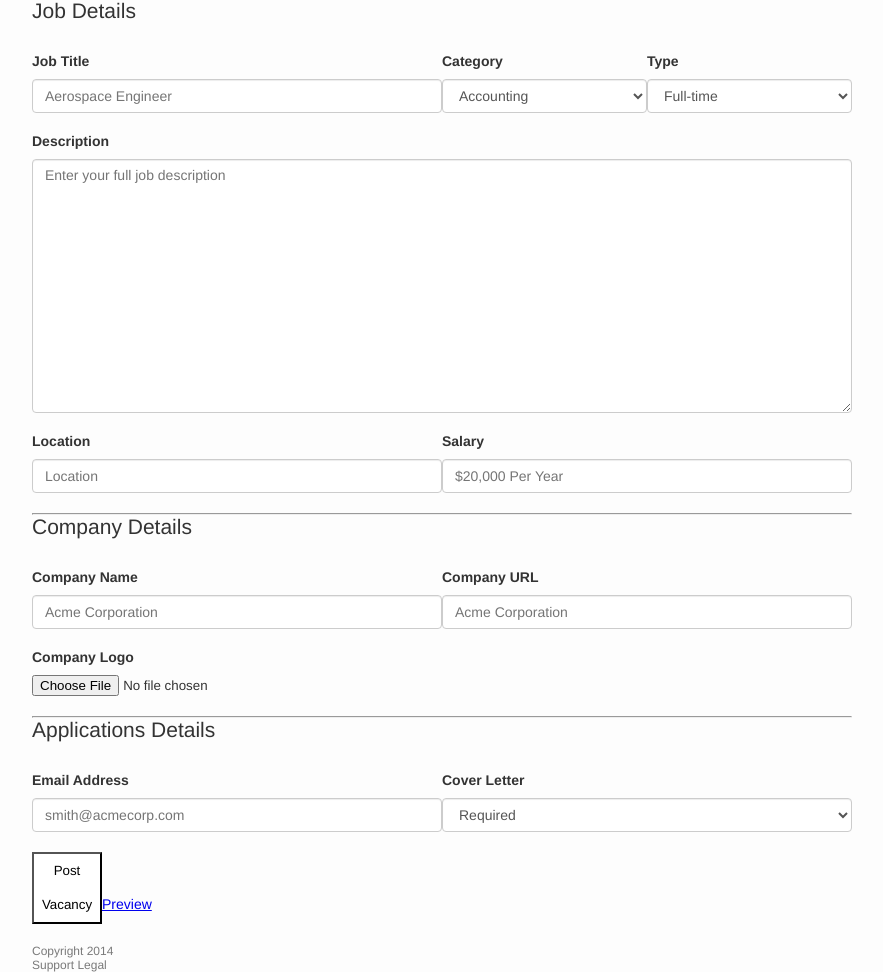
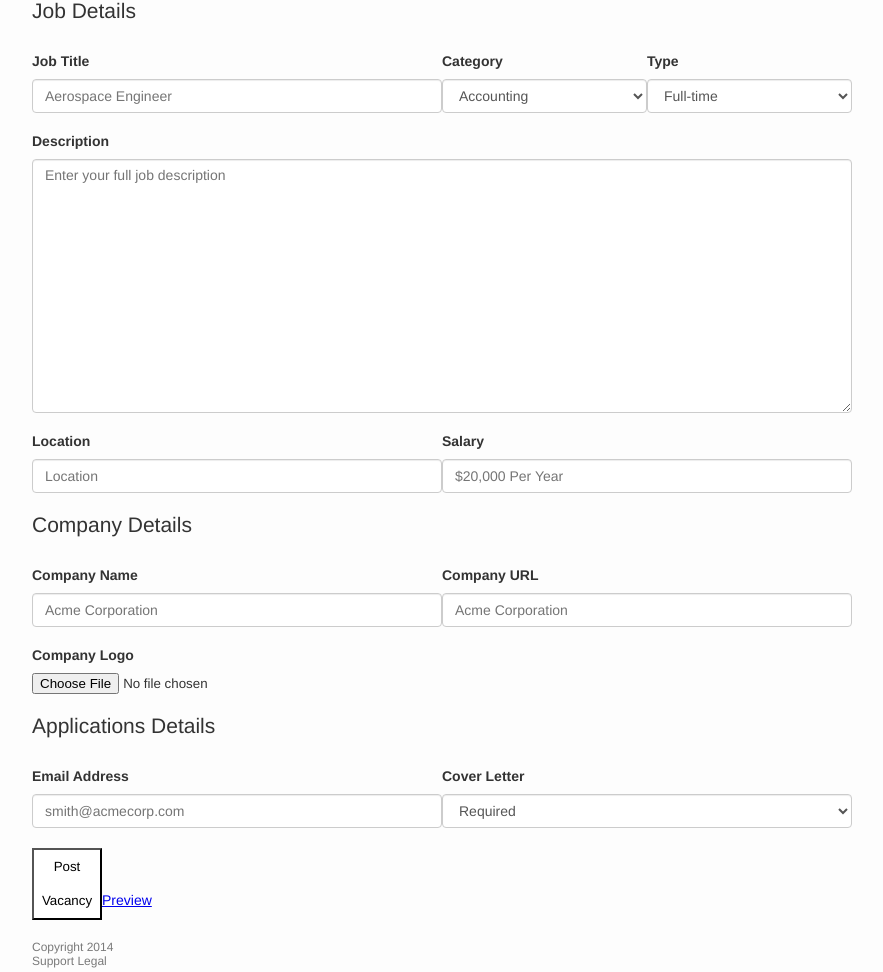
Before and after one commit to hiven/hiven.github.io, a PHP site: page /post.html in a window 1280 px wide. Shown: the part 89-1061 px from the top of the page, without its empty margins (198-1081 px from the left). Run offline with PHP 8.4, Linux system fonts and the light colour scheme; some libraries are stand-ins or nearby versions.

Commit message:
Update main.css

```diff
--- a/css/main.css
+++ b/css/main.css
@@ -20,6 +20,8 @@ body {
     font-family: "Helvetica Neue",Helvetica,Arial,sans-serif;
     font-size: 14px;
 }
+
+hr { border: 0; height: 0; border-top: 1px solid rgba(0, 0, 0, 0.1); border-bottom: 1px solid rgba(255, 255, 255, 0.3); }
 
 
 /* Typography */
```
